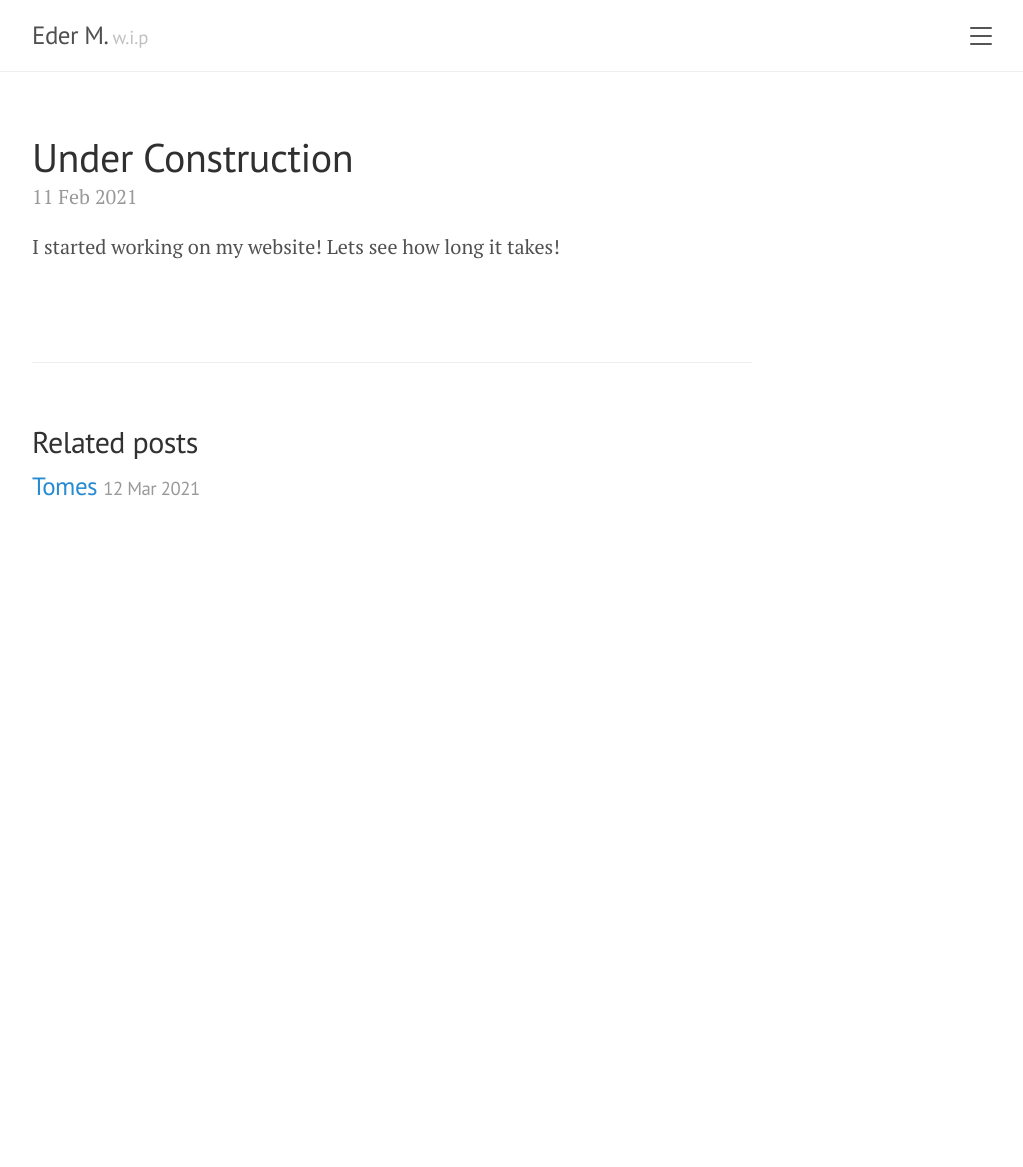
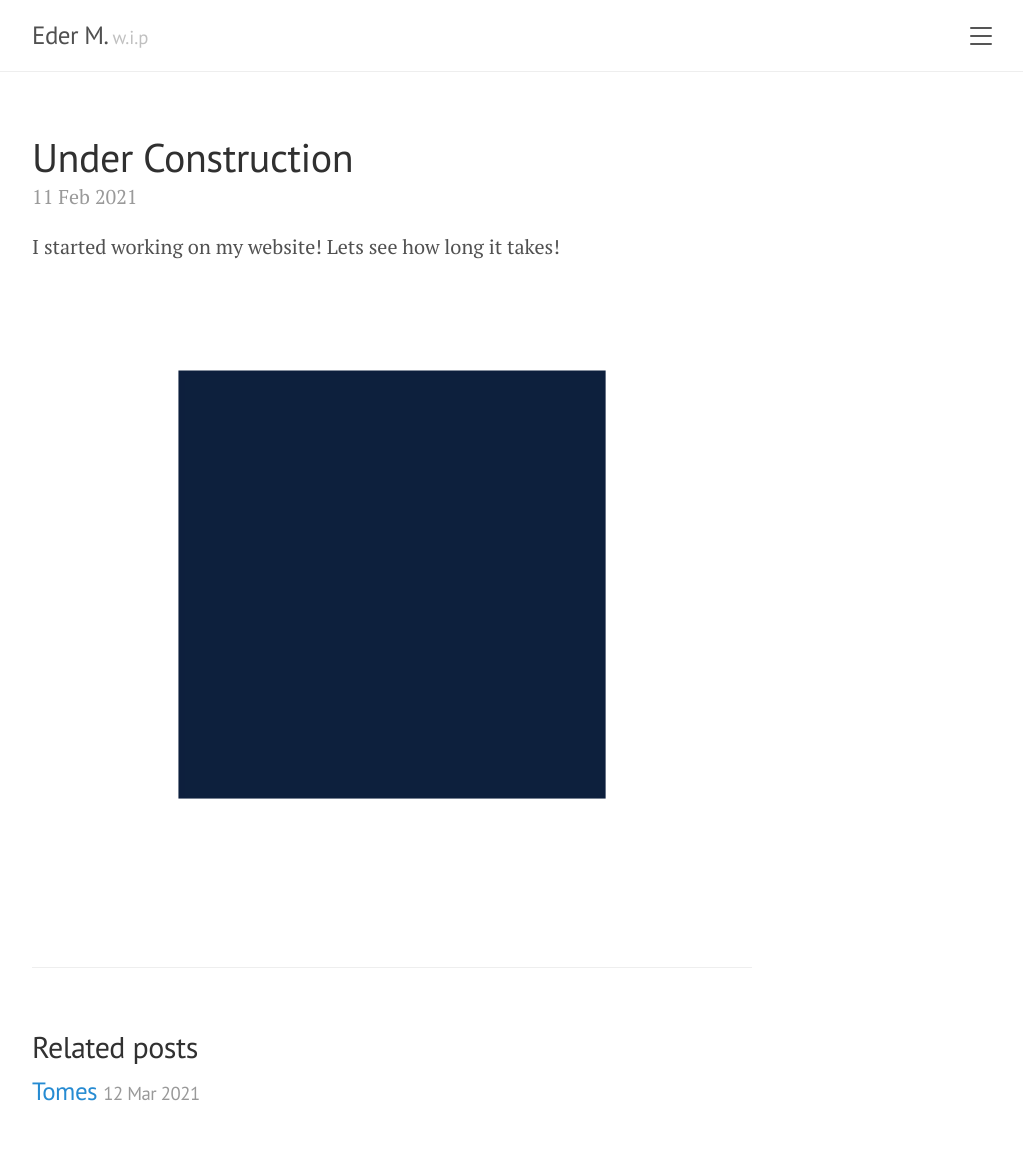
Before and after one commit to medinaeder/medinaeder.github.io, a Jekyll site: the page built from blog/_posts/2021-02-11-home.md, in a window 1280 px wide. Shown: the whole page, without its empty margins (248-1271 px from the left). Built offline with Jekyll 4.4.1, drawn with Linux system fonts in a browser that asks for light colours; before the commit the page ends 900 px from its top, so only the background shows below that.

Commit message:
update with image

```diff
--- a/blog/_posts/2021-02-11-home.md
+++ b/blog/_posts/2021-02-11-home.md
@@ -5,4 +5,4 @@ title: Under Construction
 
 I started working on my website! Lets see how long it takes!
 
-![](../images/staks.gif)
+![](/images/staks.gif)
```
